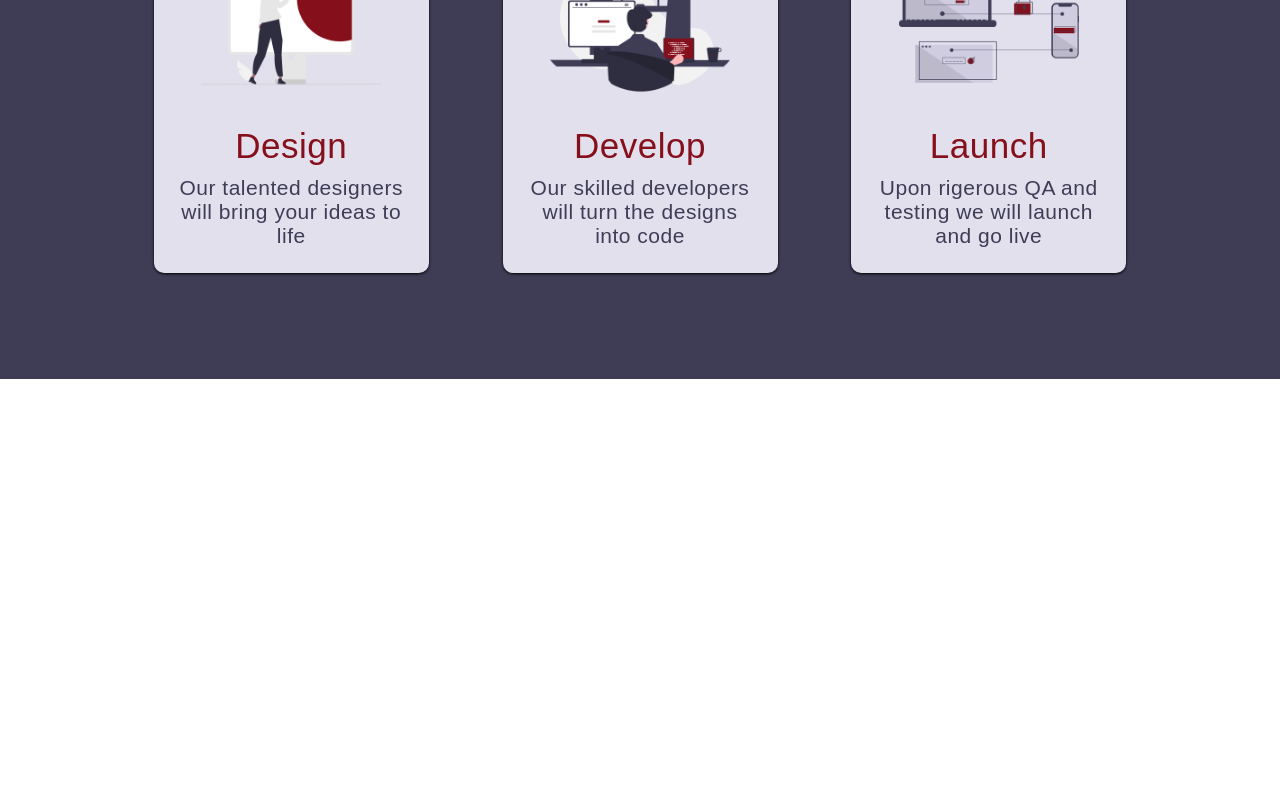
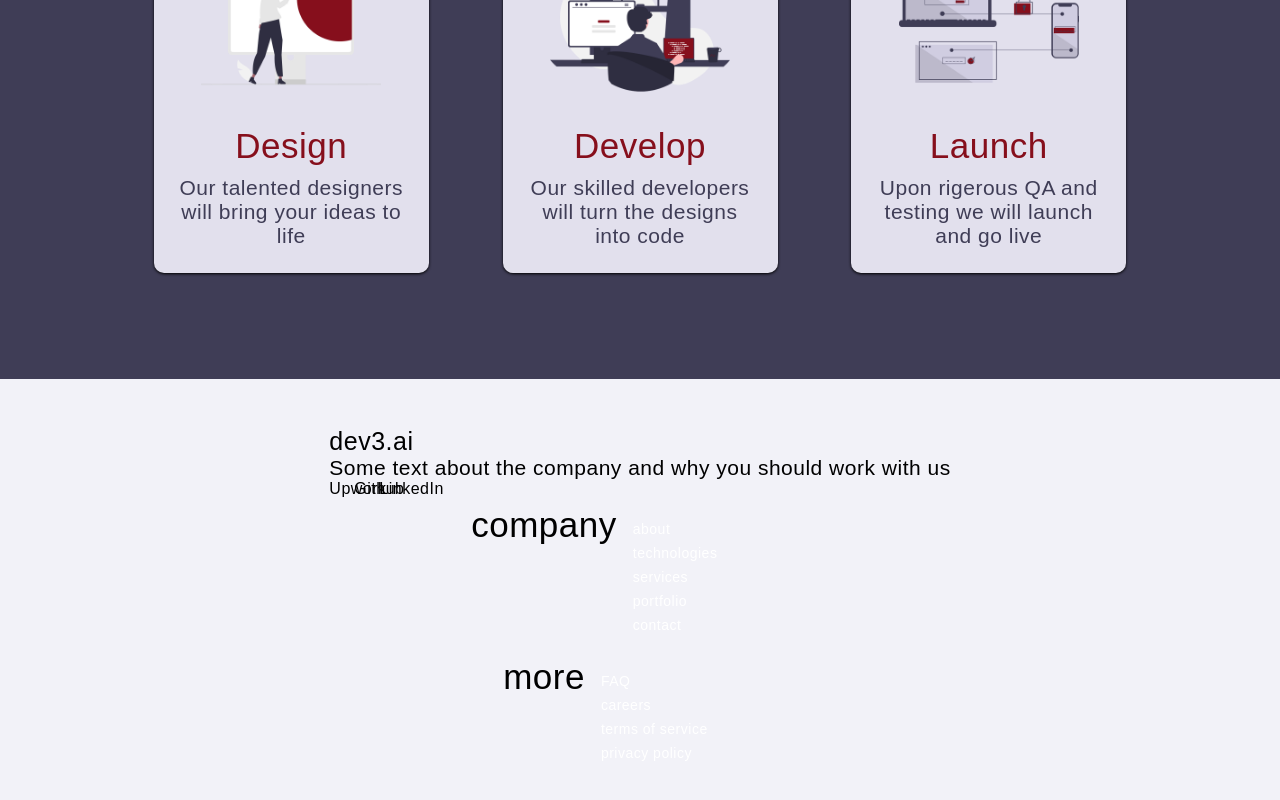
Before and after one commit to chillcs/dev3-react-full-site, a React (Create React App) app: page / in a window 1280 px wide. Shown: the part 2581-3381 px from the top of the page. Before the commit the page ends 2960 px from the top, so only its background shows below. Built offline with nearby package versions, Linux system fonts and the light colour scheme; a web font is replaced by a local one.

Commit message:
create footer

```diff
--- /dev/null
+++ b/src/components/Footer/Elements.js
@@ -0,0 +1,78 @@
+import styled from 'styled-components';
+import { Link } from 'react-router-dom';
+
+export const Section = styled.div`
+	background: var(--light);
+`;
+
+export const Row = styled.div`
+	padding: 48px 24px;
+	display: flex;
+	flex-direction: column;
+	justify-content: center;
+	align-items: center;
+	max-width: 1100px;
+	margin: 0 auto;
+`;
+
+export const InfoColumn = styled.div`
+	display: flex;
+	flex-direction: column;
+`;
+
+export const LinkColumn = styled.div`
+	display: flex;
+	justify-content: center;
+	@media screen and (max-width: 750px) {
+		padding-top: 32px;
+	}
+`;
+
+export const Logo = styled.div`
+	font-size: var(--h3);
+`;
+
+export const Paragraph = styled.div`
+	font-size: var(--p);
+`;
+
+export const IconBox = styled.div`
+	display: flex;
+`;
+
+export const Icon = styled.div`
+	width: 25px;
+	height: 25px;
+`;
+
+export const LinkTitle = styled.div`
+	font-size: var(--h2);
+`;
+
+export const LinkItems = styled.div`
+	display: flex;
+	flex-direction: column;
+	align-items: flex-start;
+	margin: 16px;
+	text-align: left;
+	width: 160px;
+	box-sizing: border-box;
+	color: #fff;
+	@media screen and (max-width: 750px) {
+		margin: 0;
+		padding: 10px;
+		width: 100%;
+	}
+`;
+
+export const FooterLink = styled(Link)`
+	color: #fff;
+	text-decoration: none;
+	margin-bottom: 0.5rem;
+	font-size: 14px;
+	transition: 0.15s ease-in-out;
+	&:hover {
+		color: var(--hover);
+		transition: 0.15s ease-in-out;
+	}
+`;
--- /dev/null
+++ b/src/components/Footer/index.js
@@ -0,0 +1,57 @@
+import React from 'react';
+import {
+	Section,
+	Row,
+	InfoColumn,
+	Logo,
+	Paragraph,
+	IconBox,
+	Icon,
+	LinkColumn,
+	LinkTitle,
+	LinkItems,
+	FooterLink,
+} from './Elements';
+
+const Footer = () => {
+	return (
+		<>
+			<Section>
+				<Row>
+					<InfoColumn>
+						<Logo>dev3.ai</Logo>
+						<Paragraph>
+							Some text about the company and why you should work with us
+						</Paragraph>
+						<IconBox>
+							<Icon>Upwork</Icon>
+							<Icon>Github</Icon>
+							<Icon>LinkedIn</Icon>
+						</IconBox>
+					</InfoColumn>
+					<LinkColumn>
+						<LinkTitle>company</LinkTitle>
+						<LinkItems>
+							<FooterLink to="/about">about</FooterLink>
+							<FooterLink to="/technologies">technologies</FooterLink>
+							<FooterLink to="/services">services</FooterLink>
+							<FooterLink to="/portfolio">portfolio</FooterLink>
+							<FooterLink to="/contact">contact</FooterLink>
+						</LinkItems>
+					</LinkColumn>
+					<LinkColumn>
+						<LinkTitle>more</LinkTitle>
+						<LinkItems>
+							<FooterLink to="/about">FAQ</FooterLink>
+							<FooterLink to="/about">careers</FooterLink>
+							<FooterLink to="/services">terms of service</FooterLink>
+							<FooterLink to="/portfolio">privacy policy</FooterLink>
+						</LinkItems>
+					</LinkColumn>
+				</Row>
+			</Section>
+		</>
+	);
+};
+
+export default Footer;
--- a/src/components/Services/Elements.js
+++ b/src/components/Services/Elements.js
@@ -11,23 +11,24 @@ export const Section = styled.div`
 	background: var(--dark);
 `;
 
+export const Subtitle = styled.div`
+	padding: 10px 0;
+	font-size: var(--h2);
+	text-transform: uppercase;
+	font-weight: 700;
+	letter-spacing: 2px;
+	color: var(--light);
+	@media screen and (max-width: 750px) {
+		font-size: var(--h3);
+	}
+`;
+
 export const Title = styled.div`
 	font-size: var(--h1);
 	font-weight: 300;
 	color: var(--light);
 	@media screen and (max-width: 750px) {
 		font-size: var(--h2);
-	}
-`;
-export const Subtitle = styled.div`
-	padding: 10px 0;
-	font-size: var(--h2);
-	text-transform: uppercase;
-	font-weight: 500;
-	letter-spacing: 2px;
-	color: var(--light);
-	@media screen and (max-width: 750px) {
-		font-size: var(--h3);
 	}
 `;
 
--- a/src/pages/Home.js
+++ b/src/pages/Home.js
@@ -1,10 +1,11 @@
+import React, { useState } from 'react';
 import Header from '../components/Header/index';
 import MobileMenu from '../components/MobileMenu/index';
 import Hero from '../components/Hero/index';
 import Section from '../components/Sections/index';
 import { about, technologies } from '../components/Sections/Data';
 import Services from '../components/Services';
-import React, { useState } from 'react';
+import Footer from '../components/Footer/index';
 
 const Home = () => {
 	const [isOpen, setIsOpen] = useState(false);
@@ -21,6 +22,7 @@ const Home = () => {
 			<Section {...about} />
 			<Section {...technologies} />
 			<Services />
+			<Footer />
 		</>
 	);
 };
```
